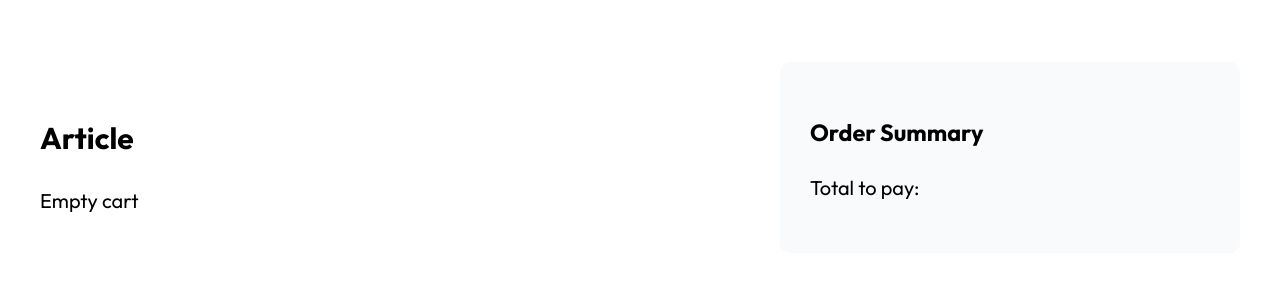
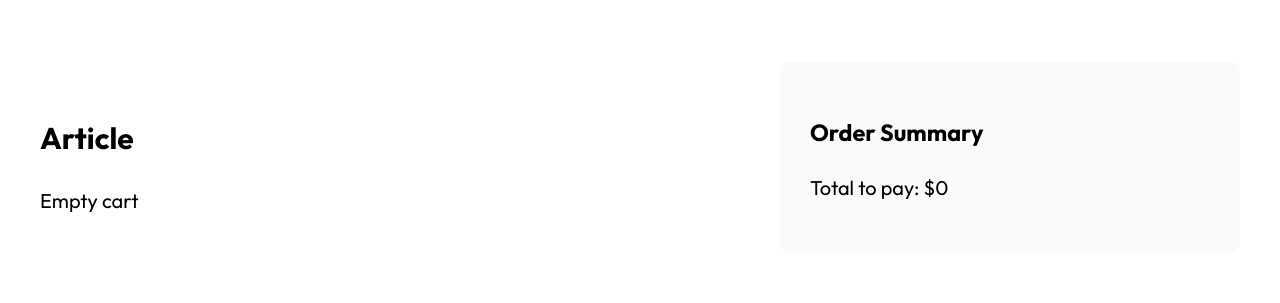
Before and after one commit to cilfonegabriel/guitarla-nextjs, a Next.js app: page /cart in a window 1280 px wide. Shown: the part 359-662 px from the top of the page. Built offline with nearby package versions, Linux system fonts and the light colour scheme.

Commit message:
Calculate shopping cart total

```diff
--- a/pages/cart.js
+++ b/pages/cart.js
@@ -1,8 +1,17 @@
+import { useEffect, useState } from "react"
 import Layout from "../components/layout"
+import Image from "next/image"
 import styles from "../styles/cart.module.css"
-import Image from "next/image"
 
 function Cart({carrito, actualizarCantidad}) {
+
+    const [total, setTotal] = useState(0)
+
+    useEffect(() => {
+        const calcuateTotal = carrito.reduce((total, product) => total + (product.amount * product.price), 0)
+        setTotal(calcuateTotal)
+    }, [carrito])
+
   return (
     <Layout title="Shopping cart">
         <main className="contenedor">
@@ -52,7 +61,7 @@ function Cart({carrito, actualizarCantidad}) {
 
                 <aside className={styles.resumen}>
                     <h3>Order Summary</h3>
-                    <p>Total to pay: </p>
+                    <p>Total to pay:  ${total}</p>
                 </aside>
 
             </div>
--- a/styles/cart.module.css
+++ b/styles/cart.module.css
@@ -63,4 +63,6 @@
     background-color: #F9FAFB;
     padding: 3rem;
     border-radius: 1rem;
+    position: sticky;
+    top: 3rem;
 }
```
